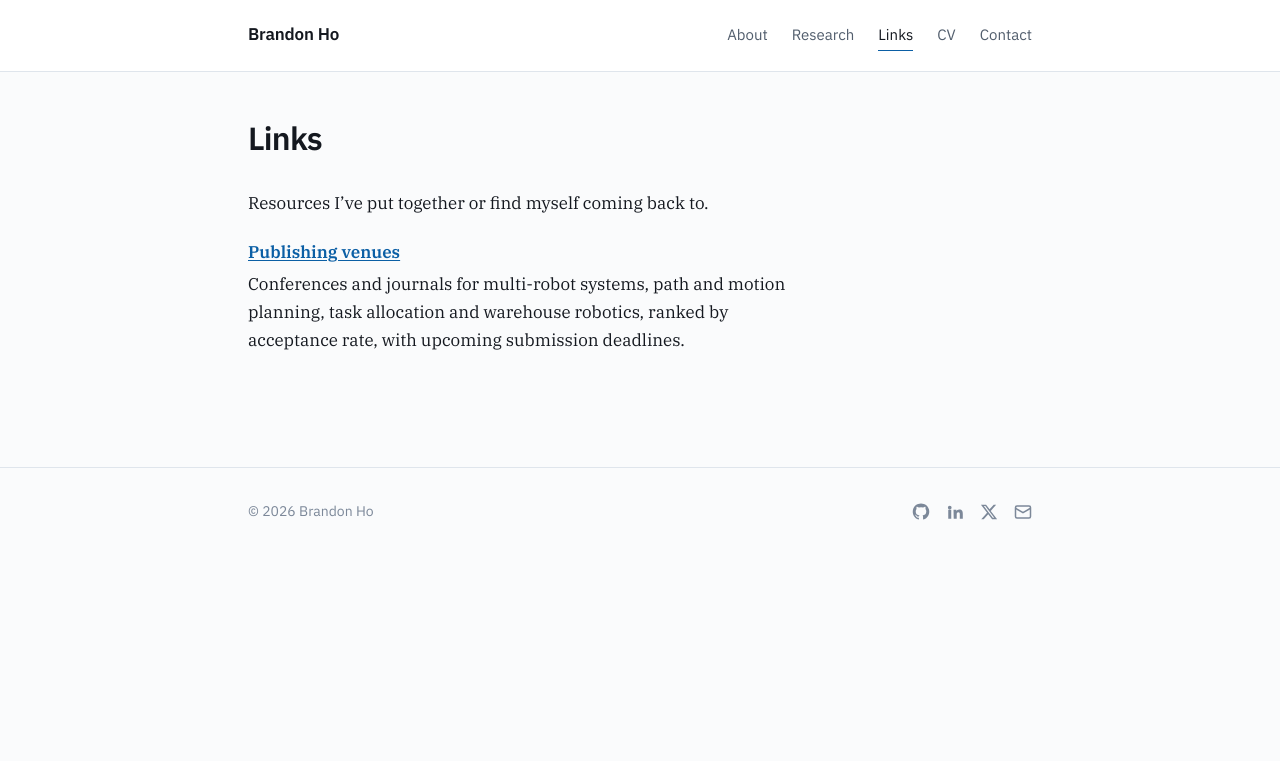
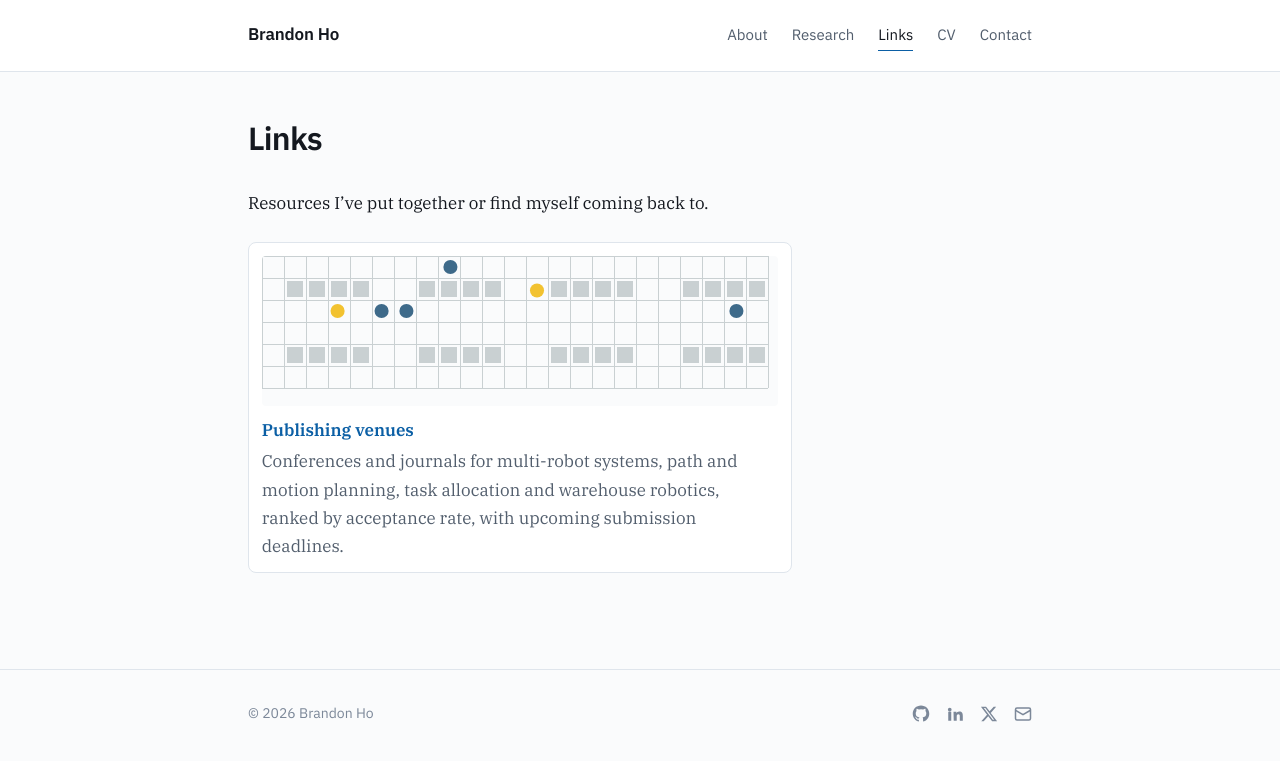
Before and after one commit to BrandonGel/BrandonGel.github.io, a Jekyll site: the page built from links.markdown, in a window 1280 px wide. Shown: the top 761 px of the page. Built offline with Jekyll 4.4.1, drawn with Linux system fonts in a browser that asks for light colours.

Commit message:
Show warehouse-robot animation on the Links page venues entry
Turns the Publishing venues link into a card with the same robot-grid
animation as the guide's header (shared script in assets/js). Follows
light/dark mode and shows a still frame for reduced-motion users.

Co-Authored-By: Claude Opus 5.5 <noreply@anthropic.com>
Claude-Session: https://claude.ai/code/session_019PPXMzKBU3wHzqS5iyeRpy

```diff
--- a/assets/css/main.css
+++ b/assets/css/main.css
@@ -399,5 +399,13 @@ button:focus-visible {
 }
 
 /* Links page */
-.link-list dt { margin-top: 1.25em; font-weight: 600; }
-.link-list dd { margin: 0.25em 0 0; }
+.link-list { margin-top: 1.5em; }
+.link-card { display: block; padding: 0.75em; border: 1px solid var(--line); border-radius: 8px;
+  background: var(--card); color: var(--ink); text-decoration: none; }
+.link-card + .link-card { margin-top: 1em; }
+.link-card:hover { border-color: var(--accent); }
+.link-card:focus-visible { outline: 2px solid var(--accent); outline-offset: 2px; }
+.link-card canvas { display: block; width: 100%; height: 150px; border-radius: 4px; background: var(--paper); }
+.link-card-title { display: block; margin-top: 0.6em; font-weight: 600; color: var(--accent); }
+.link-card:hover .link-card-title { text-decoration: underline; }
+.link-card-desc { display: block; margin-top: 0.2em; color: var(--ink-soft); }
--- /dev/null
+++ b/assets/js/warehouse-floor.js
@@ -0,0 +1,79 @@
+/* Robots circulating a warehouse grid: the same animation as the header of
+   /links/venues/. Runs on every <canvas class="warehouse-floor">. */
+(function () {
+  var reduce = window.matchMedia("(prefers-reduced-motion: reduce)").matches;
+  var dark = window.matchMedia("(prefers-color-scheme: dark)");
+
+  function palette() {
+    var d = dark.matches;
+    return {
+      grid: d ? "#2F3D4A" : "#C9D0D2",
+      steel: d ? "#7FA9C8" : "#3E6A8A",
+      safety: "#F2C230"
+    };
+  }
+
+  function start(cv) {
+    var ctx = cv.getContext("2d"), S = 22, W, H, cols, rows, bots = [];
+    var shelf = function (x, y) { return y % 3 === 1 && x % 6 !== 0 && x % 6 !== 5; };
+    var occ = function (x, y, self) {
+      return bots.some(function (b) {
+        return b !== self && ((b.tx === x && b.ty === y) || (b.x === x && b.y === y));
+      });
+    };
+
+    function size() {
+      var r = cv.getBoundingClientRect(), dpr = window.devicePixelRatio || 1;
+      cv.width = r.width * dpr; cv.height = r.height * dpr;
+      ctx.setTransform(dpr, 0, 0, dpr, 0, 0);
+      W = r.width; H = r.height; cols = Math.floor(W / S); rows = Math.floor(H / S);
+      bots = [];
+      var n = Math.max(6, Math.floor(cols * rows / 40));
+      for (var i = 0; i < n; i++) {
+        var x = Math.floor(Math.random() * cols), y = Math.floor(Math.random() * rows);
+        if (shelf(x, y)) y = (y + 1) % rows;
+        bots.push({ x: x, y: y, px: x, py: y, tx: x, ty: y, t: 1, c: i % 3 === 0 });
+      }
+    }
+
+    function step() {
+      bots.forEach(function (b) {
+        if (b.t < 1) return;
+        b.x = b.tx; b.y = b.ty;
+        var dirs = [[1, 0], [-1, 0], [0, 1], [0, -1]].sort(function () { return Math.random() - 0.5; });
+        for (var k = 0; k < dirs.length; k++) {
+          var nx = b.x + dirs[k][0], ny = b.y + dirs[k][1];
+          if (nx < 0 || ny < 0 || nx >= cols || ny >= rows || shelf(nx, ny) || occ(nx, ny, b)) continue;
+          b.px = b.x; b.py = b.y; b.tx = nx; b.ty = ny; b.t = 0; break;
+        }
+      });
+    }
+
+    function draw() {
+      var c = palette(), x, y;
+      ctx.clearRect(0, 0, W, H);
+      ctx.strokeStyle = c.grid; ctx.lineWidth = 1;
+      for (x = 0; x <= cols; x++) { ctx.beginPath(); ctx.moveTo(x * S + 0.5, 0); ctx.lineTo(x * S + 0.5, rows * S); ctx.stroke(); }
+      for (y = 0; y <= rows; y++) { ctx.beginPath(); ctx.moveTo(0, y * S + 0.5); ctx.lineTo(cols * S, y * S + 0.5); ctx.stroke(); }
+      ctx.fillStyle = c.grid;
+      for (y = 0; y < rows; y++) for (x = 0; x < cols; x++) if (shelf(x, y)) ctx.fillRect(x * S + 3, y * S + 3, S - 6, S - 6);
+      bots.forEach(function (b) {
+        if (!reduce) b.t = Math.min(1, b.t + 0.06);
+        var e = b.t < 0.5 ? 2 * b.t * b.t : 1 - Math.pow(-2 * b.t + 2, 2) / 2;
+        var bx = (b.px + (b.tx - b.px) * e) * S + S / 2, by = (b.py + (b.ty - b.py) * e) * S + S / 2;
+        ctx.fillStyle = b.c ? c.safety : c.steel;
+        ctx.beginPath(); ctx.arc(bx, by, S * 0.32, 0, Math.PI * 2); ctx.fill();
+      });
+      if (reduce) return;           /* still frame for reduced motion */
+      step();
+      requestAnimationFrame(draw);
+    }
+
+    size();
+    window.addEventListener("resize", function () { size(); if (reduce) draw(); });
+    dark.addEventListener && dark.addEventListener("change", function () { if (reduce) draw(); });
+    requestAnimationFrame(draw);
+  }
+
+  document.querySelectorAll("canvas.warehouse-floor").forEach(start);
+})();
--- a/links.markdown
+++ b/links.markdown
@@ -6,7 +6,12 @@ permalink: /links/
 
 Resources I've put together or find myself coming back to.
 
-<dl class="link-list">
-  <dt><a href="{{ '/links/venues/' | relative_url }}">Publishing venues</a></dt>
-  <dd>Conferences and journals for multi-robot systems, path and motion planning, task allocation and warehouse robotics, ranked by acceptance rate, with upcoming submission deadlines.</dd>
-</dl>
+<div class="link-list">
+  <a class="link-card" href="{{ '/links/venues/' | relative_url }}">
+    <canvas class="warehouse-floor" aria-hidden="true"></canvas>
+    <span class="link-card-title">Publishing venues</span>
+    <span class="link-card-desc">Conferences and journals for multi-robot systems, path and motion planning, task allocation and warehouse robotics, ranked by acceptance rate, with upcoming submission deadlines.</span>
+  </a>
+</div>
+
+<script src="{{ '/assets/js/warehouse-floor.js' | relative_url }}" defer></script>
```
